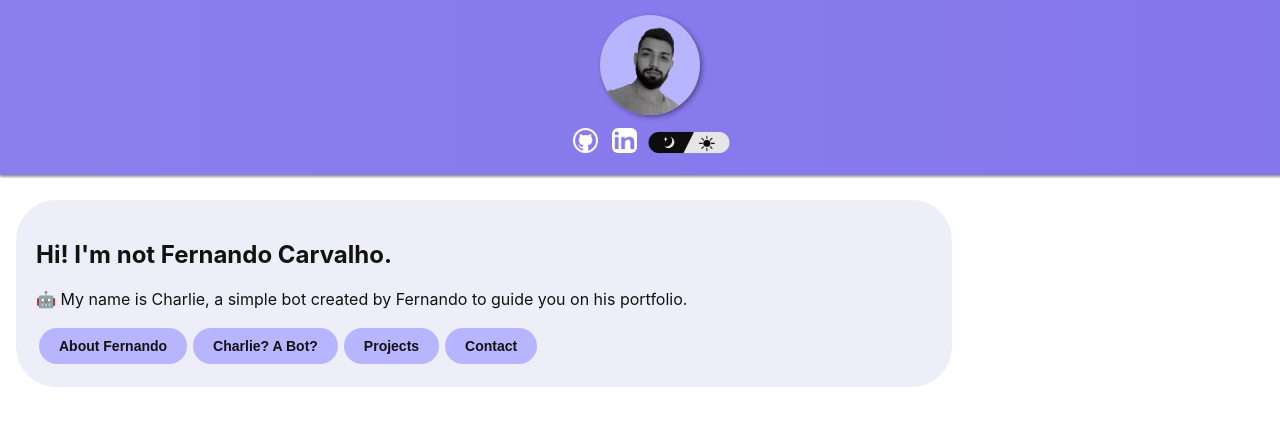
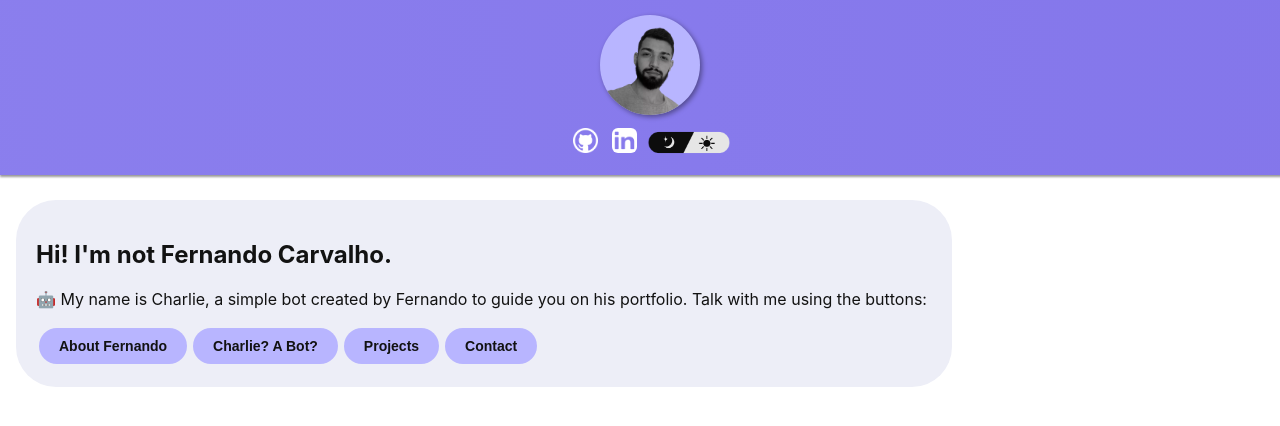
Before and after one commit to 21fernandinhow/botportfolio, a React (Create React App) app: page / in a window 1280 px wide. Shown: the top 426 px of the page. Built offline with nearby package versions, Linux system fonts and the light colour scheme.

Commit message:
improve usability for idiots with a tip

```diff
--- a/src/components/hello.js
+++ b/src/components/hello.js
@@ -10,7 +10,7 @@ function Hello (props){
         content={
           <Fragment>
             <h2> Hi! I'm not Fernando Carvalho.</h2>
-            <p> 🤖 My name is Charlie, a simple bot created by Fernando to guide you on his portfolio.</p>
+            <p> 🤖 My name is Charlie, a simple bot created by Fernando to guide you on his portfolio. Talk with me using the buttons: </p>
             <div className="menu">
               <button className='menu-btn' onClick={props.about}>About Fernando</button>
               <button className='menu-btn' onClick={props.bot}>Charlie? A Bot?</button>
```
